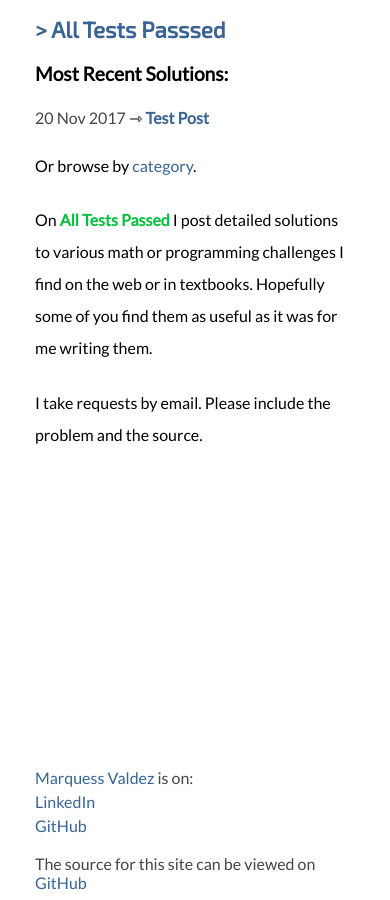
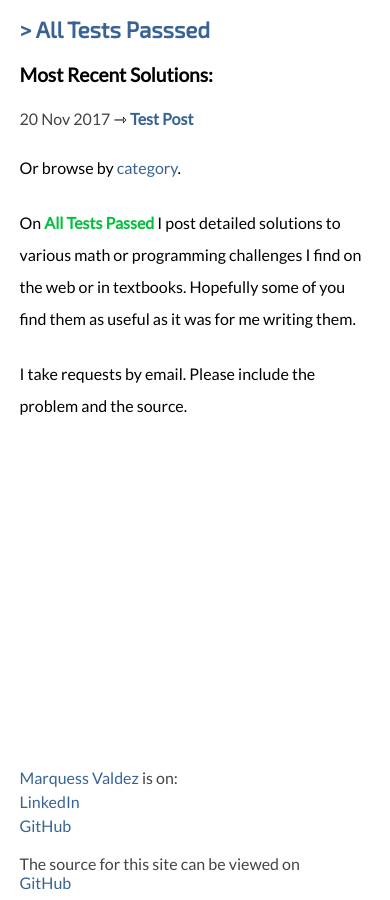
Before and after one commit to MarquessV/AllTestsPassed, a Jekyll site: the page built from index.html, in a window 390 px wide. Built offline with Jekyll 4.4.1, drawn with Linux system fonts in a browser that asks for light colours.

Commit message:
Added favicon, media query to adjust width for smaller displays

```diff
--- a/_layouts/default.html
+++ b/_layouts/default.html
@@ -7,6 +7,13 @@
 
     <link rel="stylesheet" href="./css/main.css" type="text/css" />
     <link href="https://fonts.googleapis.com/css?family=Exo+2|Inconsolata|Lato" rel="stylesheet">
+
+		<link rel="apple-touch-icon" sizes="180x180" href="/apple-touch-icon.png">
+		<link rel="icon" type="image/png" sizes="32x32" href="/favicon-32x32.png">
+		<link rel="icon" type="image/png" sizes="16x16" href="/favicon-16x16.png">
+		<link rel="manifest" href="/manifest.json">
+		<link rel="mask-icon" href="/safari-pinned-tab.svg" color="#5bbad5">
+		<meta name="theme-color" content="#ffffff">
 
   </head>
 
--- a/css/main.css
+++ b/css/main.css
@@ -69,4 +69,8 @@
   .footer a:active, .footer a:visited {
     color: #386394; }
 
+@media screen and (max-width: 751px) {
+  body {
+    width: 90%; } }
+
 /*# sourceMappingURL=main.css.map */
```
Also changed, not shown: browserconfig.xml (added, +9 -0 lines), scss/main.scss (+9 -0 lines), android-chrome-192x192.png (added), android-chrome-256x256.png (added), apple-touch-icon.png (added), favicon-16x16.png (added), favicon-32x32.png (added), favicon.ico (added), manifest.json (added), mstile-150x150.png (added), safari-pinned-tab.svg (added), 1 other file.
